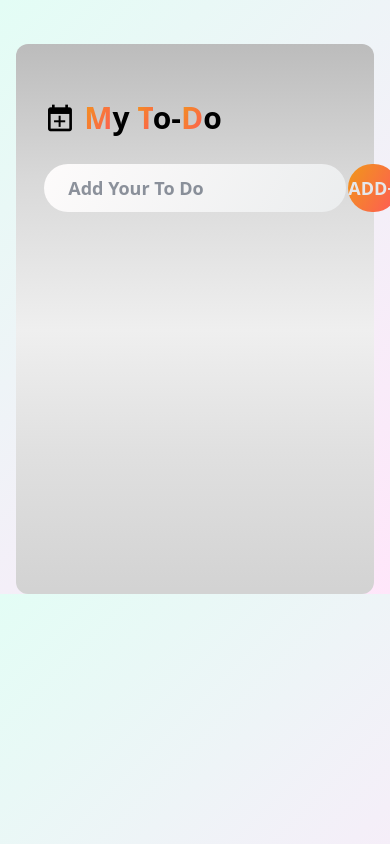
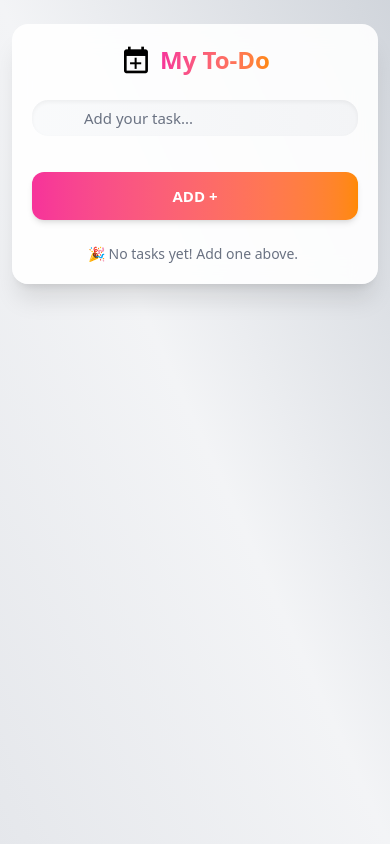
Before and after one commit to NiharikaNeha/To_Do_List--React-, a React (Vite) app: page / in a window 390 px wide. Built offline with nearby package versions, Linux system fonts and the light colour scheme.

Commit message:
make it responsive

```diff
--- a/src/components/Todo.jsx
+++ b/src/components/Todo.jsx
@@ -3,96 +3,103 @@ import todo_img from "../assets/todo_icon.png";
 import Todoitems from "./Todoitems";
 
 const Todo = () => {
-  const [ToDo, setToDo] = useState(localStorage.getItem("todos") ? JSON.parse(localStorage.getItem("todos")) : []);
+  const [ToDo, setToDo] = useState(
+    localStorage.getItem("todos")
+      ? JSON.parse(localStorage.getItem("todos"))
+      : []
+  );
   const inputRef = useRef();
 
   const add = () => {
     const inputText = inputRef.current.value.trim();
+    if (inputText === "") return;
 
-    if (inputText === "") {
-      return null;
-    }
     const newTodo = {
       id: Date.now(),
       text: inputText,
       isComplete: false,
     };
+
     setToDo((prev) => [...prev, newTodo]);
     inputRef.current.value = "";
   };
 
-  const delete_todo = (id)=> {
-    setToDo((prvTodo)=> {
-      return prvTodo.filter((ToDo)=> ToDo.id !== id)
-    })
+  const delete_todo = (id) => {
+    setToDo((prevTodo) => prevTodo.filter((todo) => todo.id !== id));
+  };
+
+  const toggle = (id) => {
+    setToDo((prevTodos) =>
+      prevTodos.map((todo) =>
+        todo.id === id ? { ...todo, isComplete: !todo.isComplete } : todo
+      )
+    );
+  };
+
+  useEffect(() => {
+    localStorage.setItem("todos", JSON.stringify(ToDo));
+  }, [ToDo]);
+
+  // Function to handle Enter key press
+  const handleKeyPress = (e) => {
+    if (e.key === "Enter") {
+      add();
     }
-
-  const toggle = (id)=>{
-    setToDo((prevTodos)=>{
-      return prevTodos.map((todo)=>{
-        if(todo.id === id){
-          return {...todo, isComplete: !todo.isComplete}
-        }
-        return todo;
-      })
-    })
-  }
-
-  useEffect(()=>{
-  localStorage.setItem("todos", JSON.stringify(ToDo))
-  },[ToDo])
+  };
 
   return (
-    <div className="bg-[linear-gradient(to_top,_lightgrey_0%,_lightgrey_1%,_#e0e0e0_26%,_#efefef_48%,_#d9d9d9_75%,_#bcbcbc_100%)] w-11/12 max-w-md flex flex-col p-7 min-h-[550px] rounded-xl place-self-center mt-11">
+    <div className="min-h-screen flex justify-center items-start sm:items-center bg-gradient-to-tr from-gray-200 via-gray-100 to-gray-300 px-3 py-6 sm:py-10">
+      <div className="w-full max-w-md sm:max-w-2xl bg-white/90 backdrop-blur-md shadow-xl rounded-2xl p-5 sm:p-8 flex flex-col">
+
         {/* Title */}
-      <div className="flex items-center mt-7 gap-2">
-        <img src={todo_img} alt="" className="w-8" />
-        <h1 className="text-3xl font-bold">
-          <span className="bg-[linear-gradient(-60deg,_#ff5858_0%,_#f09819_100%)] text-transparent bg-clip-text">
-            M
+        <div className="flex items-center justify-center sm:justify-start gap-2 mb-6">
+          <img src={todo_img} alt="todo" className="w-8 sm:w-10" />
+          <h1 className="text-2xl sm:text-3xl font-extrabold text-center sm:text-left">
+            <span className="bg-gradient-to-r from-pink-500 to-orange-400 text-transparent bg-clip-text">
+              My To-Do
             </span>
-          y{" "}
-          <span className="bg-[linear-gradient(-60deg,_#ff5858_0%,_#f09819_100%)] text-transparent bg-clip-text">
-            T
-          </span>
-          o-
-          <span className="bg-[linear-gradient(-60deg,_#ff5858_0%,_#f09819_100%)] text-transparent bg-clip-text">
-            D
-          </span>
-          o
           </h1>
         </div>
 
         {/* Input Box */}
-      <div className="flex items-center my-7 bg-[linear-gradient(120deg,_#fdfbfb_0%,_#ebedee_100%)] rounded-4xl">
+        <div className="flex flex-col sm:flex-row items-center bg-gradient-to-r from-gray-50 to-gray-100 rounded-2xl shadow-inner p-2 sm:p-3 mb-6">
           <input
             type="text"
             ref={inputRef}
-          placeholder="Add Your To Do"
-          className="bg-transparent border-0 outline-none flex-1 h-12 pl-6 pr-2 placeholder: text-slate-800 font-semibold text-[18px]"
+            placeholder="Add your task..."
+            onKeyDown={handleKeyPress}   // 👈 added here
+            className="bg-transparent border-0 outline-none flex-1 h-12 px-3 sm:px-4 placeholder:text-gray-500 font-medium text-[15px] sm:text-[17px]"
           />
+        </div>
+
         <button
           onClick={add}
-          className="border-none rounded-full bg-[linear-gradient(-60deg,_#ff5858_0%,_#f09819_100%)] h-12 w-26 font-semibold text-[18px] text-gray-200"
+          className="w-full sm:w-28 mt-3 sm:mt-0 sm:ml-3 rounded-xl bg-gradient-to-r from-pink-500 to-orange-400
+          h-12 font-semibold text-[15px] sm:text-[17px] text-white shadow-md hover:shadow-lg transition-all active:scale-95"
         >
-          ADD+
+          ADD +
         </button>
-      </div>
 
         {/* To Do List */}
-      <div>
-        {ToDo.map((item, index) => {
-          return (
+        <div className="flex flex-col gap-3 overflow-y-auto max-h-[400px] sm:max-h-[450px] pr-1
+          scrollbar-thin scrollbar-thumb-gray-400 scrollbar-track-gray-200">
+          {ToDo.length > 0 ? (
+            ToDo.map((item) => (
               <Todoitems
-              key={index}
+                key={item.id}
                 text={item.text}
                 id={item.id}
                 isComplete={item.isComplete}
                 delete_todo={delete_todo}
                 toggle={toggle}
               />
-          );
-        })}
+            ))
+          ) : (
+            <p className="text-gray-500 text-center mt-6 text-sm sm:text-base">
+              🎉 No tasks yet! Add one above.
+            </p>
+          )}
+        </div>
       </div>
     </div>
   );
--- a/src/components/Todoitems.jsx
+++ b/src/components/Todoitems.jsx
@@ -1,28 +1,38 @@
 import React from "react";
 import tick from "../assets/tick.png";
-import not_tick from '../assets/not_tick.png'
+import not_tick from "../assets/not_tick.png";
 import delete_icons from "../assets/delete.png";
 
 const Todoitems = ({ text, id, isComplete, delete_todo, toggle }) => {
   return (
-    <div className="flex items-center my-3 gap-2">
+    <div className="flex items-center my-2 sm:my-3 gap-2 sm:gap-3 px-2 sm:px-4">
       <div
-        onClick={() => {
-          toggle(id);
-        }}
+        onClick={() => toggle(id)}
         className="flex flex-1 items-center cursor-pointer"
       >
-        <img src={isComplete ? tick : not_tick} alt="" className="w-7" />
-        <p className={`text-slate-700 ml-4 text-[17px] decoration-gray-600 ${isComplete ? "line-through" : ""}`}>{text}</p>
+        {/* Tick / Untick Icon */}
+        <img
+          src={isComplete ? tick : not_tick}
+          alt=""
+          className="w-5 h-5 sm:w-6 sm:h-6 md:w-7 md:h-7"
+        />
+
+        {/* Todo Text */}
+        <p
+          className={`ml-2 sm:ml-3 text-sm sm:text-base md:text-lg text-slate-700 decoration-gray-600 ${
+            isComplete ? "line-through" : ""
+          }`}
+        >
+          {text}
+        </p>
       </div>
 
+      {/* Delete Icon */}
       <img
-        onClick={() => {
-          delete_todo(id);
-        }}
+        onClick={() => delete_todo(id)}
         src={delete_icons}
-        alt=""
-        className="w-3.5 h-3.5 cursor-pointer"
+        alt="delete"
+        className="w-4 h-4 sm:w-5 sm:h-5 md:w-6 md:h-6 cursor-pointer"
       />
     </div>
   );
```
Lines whose indentation alone changed are shown as unchanged.
